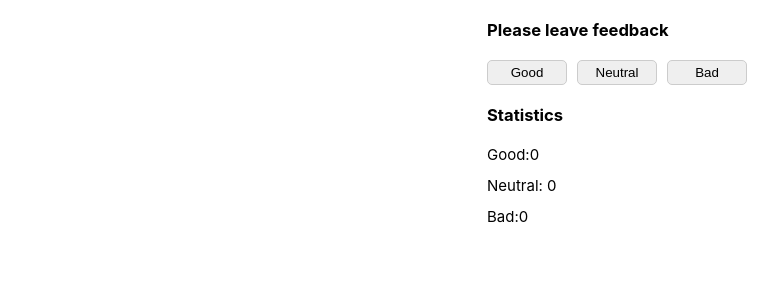
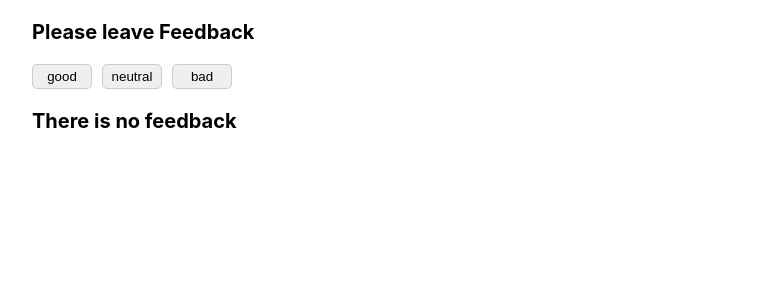
Before and after one commit to keastar/goit-react-hw-02-feedback, a React (Create React App) app: page / in a window 1280 px wide. Shown: the top 300 px of the page, without its empty margins (18-796 px from the left). Built offline with nearby package versions, Linux system fonts and the light colour scheme.

Commit message:
done 1st task from 2d HW!
done 1st task from 2d HW!

```diff
--- a/package.json
+++ b/package.json
@@ -7,9 +7,11 @@
     "@testing-library/jest-dom": "^5.16.3",
     "@testing-library/react": "^12.1.4",
     "@testing-library/user-event": "^13.5.0",
+    "nanoid": "^4.0.2",
     "react": "^18.1.0",
     "react-dom": "^18.1.0",
     "react-scripts": "5.0.1",
+    "shortid": "^2.2.16",
     "web-vitals": "^2.1.3"
   },
   "scripts": {
--- a/src/components/App.jsx
+++ b/src/components/App.jsx
@@ -1,13 +1,75 @@
-// import About from './About';
-import { Component } from 'react';
-import Container from './Container';
+import React, { Component } from 'react';
+import Section from './Section/Section';
+import FeedbackOptions from './FeedbackOptions/FeedbackOptions';
+import Statistics from './Statistics/Statistics';
+import Notification from './Notification/Notification';
+
 
 class App extends Component {
+  state = {
+    good: 0,
+    neutral: 0,
+    bad: 0,
+  };
+
+  countTotalFeedback = () => {
+    const { good, neutral, bad } = this.state;
+    const result = good + neutral + bad;
+    return result;
+
+  };
+
+  countPositiveFeedbackPercentage = () => {
+    const result = this.countTotalFeedback();
+    const { good } = this.state;
+    const percentage = (good * 100) / result;
+    return Math.round(percentage);
+  };
+
+  onLeaveFeedback = (event) => {
+    const name = event.target.name;
+    this.setState((prevState) => ({
+      [name]: prevState[name] + 1,
+    }));
+  };
 
   render() {
+    const { good, neutral, bad } = this.state;
+    const total = this.countTotalFeedback();
+    console.log(total);
+    const positivePercentage = this.countPositiveFeedbackPercentage();
+
+    const objKey = Object.keys(this.state);
+
     return (
-      <Container
-      />
+      <div
+        style={{
+        display: 'flex',
+        flexDirection: 'column',
+        height: '100vh',
+        alignItems: 'left',
+        fontSize: 40,
+        color: '#010101',
+        margin: '0 0 0 50px'
+      }}
+      >
+        < Section text="Please leave Feedback">
+          <FeedbackOptions options={objKey} onLeaveFeedback={this.onLeaveFeedback} />
+        </Section>
+
+        { total === 0 ? (
+            <Notification message="There is no feedback" />
+          ):( <Section text="Statistic">
+                  <Statistics
+                    good={good}
+                    neutral={neutral}
+                    bad={bad}
+                    total={total}
+                    positivePercentage={positivePercentage}
+                  />
+              </Section>)
+          }
+      </div>
     );
   }
 };
--- a/src/components/Container.js
+++ b/src/components/Container.js
@@ -1,5 +1,5 @@
 import { Component } from 'react';
-import Statistics from './Statistics/Statistics ';
+import Statistics from './Statistics/Statistics';
 
 class Container extends Component {
   render() {
@@ -14,7 +14,7 @@ class Container extends Component {
           color: '#010101',
         }}
       >
-        <Statistics />
+        {/* <Statistics /> */}
       </div>
     );
   }
--- /dev/null
+++ b/src/components/FeedbackOptions/FeedbackOptions.js
@@ -0,0 +1,28 @@
+import React from 'react';
+import shortid from 'shortid';
+import css from './FeedbackOptions.module.css';
+import PropTypes from 'prop-types';
+
+const FeedbackOptions = ({ options, onLeaveFeedback }) => {
+  return (
+    <div className={css.task1__buttons}>
+      {options.map(option => (
+        <button
+          key={shortid.generate()}
+          type="button"
+          name={option}
+          onClick={onLeaveFeedback}
+          className={css.task1__buttons_btn}
+        >
+          {option}
+        </button>
+      ))}
+    </div>
+  );
+};
+
+FeedbackOptions.propTypes = {
+  options: PropTypes.array.isRequired,
+  onLeaveFeedback: PropTypes.func.isRequired,
+};
+export default FeedbackOptions;
--- /dev/null
+++ b/src/components/FeedbackOptions/FeedbackOptions.module.css
@@ -0,0 +1,17 @@
+.task1__buttons {
+    display: flex;
+    flex-direction: row;
+    align-items: center;
+    /* margin: 20px 0; */
+
+}
+
+.task1__buttons_btn {
+    margin-right: 10px;
+    width: 60px;
+    height: 25px;
+    border-radius: 5px;
+    border-style: none;
+    border: 1px solid #ccc;
+    cursor: pointer;
+}
--- /dev/null
+++ b/src/components/Notification/Notification.js
@@ -0,0 +1,17 @@
+import React from 'react';
+// import css from '../Section/Section.module.css';
+import PropTypes from 'prop-types';
+
+const Notification = ({ message }) => {
+  return (
+    <>
+      <h5>{message}</h5>
+    </>
+  );
+};
+
+Notification.propTypes = {
+  message: PropTypes.string.isRequired,
+};
+
+export default Notification;
--- /dev/null
+++ b/src/components/Section/Section.js
@@ -0,0 +1,18 @@
+import React from 'react';
+import css from '../Section/Section.module.css';
+import PropTypes from 'prop-types';
+
+const Section = ({ text, children }) => {
+  return (
+    <>
+      <h5>{text}</h5>
+      {children}
+    </>
+  );
+};
+
+Section.propTypes = {
+  text: PropTypes.string.isRequired,
+};
+
+export default Section;
--- /dev/null
+++ b/src/components/Section/Section.module.css
@@ -0,0 +1,10 @@
+.task1__title {
+    display: flex;
+    font-size: 20px;
+    margin: 0;
+}
+
+h5 {
+    margin: 20px 0;
+    font-size: 20px;
+}
--- a/src/components/Statistics/Statistics .js
+++ /dev/null
@@ -1,82 +0,0 @@
-import { Component } from 'react';
-import css from './Statistics.module.css';
-
-class Statistics extends Component {
-  state = {
-    good: 0,
-    neutral: 0,
-    bad: 0,
-  };
-
-  handleGood = () => {
-    this.setState(prevState => {
-      return {
-        good: prevState.good + 1,
-      };
-    });
-  };
-
-  handleNeutral = () => {
-    this.setState(prevState => {
-      return {
-        neutral: prevState.neutral + 1,
-      };
-    });
-  };
-  handleBad = () => {
-    this.setState(prevState => {
-      return {
-        bad: prevState.bad + 1,
-      };
-    });
-  };
-
-  render() {
-    return (
-      <div className={css.task1}>
-        <div className={css.task1__title}>
-          <h5>Please leave feedback</h5>
-        </div>
-        <div className={css.task1__buttons}>
-          <button
-            type="button"
-            onClick={this.handleGood}
-            className={css.task1__buttons_btn}
-          >
-            Good
-          </button>
-          <button
-            type="button"
-            onClick={this.handleNeutral}
-            className={css.task1__buttons_btn}
-          >
-            Neutral
-          </button>
-          <button
-            type="button"
-            onClick={this.handleBad}
-            className={css.task1__buttons_btn}
-          >
-            Bad
-          </button>
-        </div>
-        <div className={css.task1__title}>
-          <h5>Statistics</h5>
-        </div>
-        <div className={css.task1__text}>
-          <p className={css.task1__text_p}>
-            Good:<span>{this.state.good}</span>
-          </p>
-          <p className={css.task1__text_p}>
-            Neutral: <span>{this.state.neutral}</span>
-          </p>
-          <p className={css.task1__text_p}>
-            Bad:<span>{this.state.bad}</span>
-          </p>
-        </div>
-      </div>
-    );
-  }
-}
-
-export default Statistics;
--- /dev/null
+++ b/src/components/Statistics/Statistics.js
@@ -0,0 +1,37 @@
+import React from 'react';
+import css from './Statistics.module.css';
+import PropTypes from 'prop-types';
+
+const Statistics = ({ good, neutral, bad, total, positivePercentage }) => {
+  return (
+    <div className={css.task1}>
+      <div className={css.task1__text}>
+        <p className={css.task1__text_p}>
+          Good:<span>{good}</span>
+        </p>
+        <p className={css.task1__text_p}>
+          Neutral: <span>{neutral}</span>
+        </p>
+        <p className={css.task1__text_p}>
+          Bad:<span>{bad}</span>
+        </p>
+        <p className={css.task1__text_p}>
+          Total:<span>{total}</span>
+        </p>
+        <p className={css.task1__text_p}>
+          Positive Percentage:<span>{positivePercentage}%</span>
+        </p>
+      </div>
+    </div>
+  );
+};
+
+Statistics.propTypes = {
+  good: PropTypes.number.isRequired,
+  neutral: PropTypes.number.isRequired,
+  bad: PropTypes.number.isRequired,
+  total: PropTypes.number.isRequired,
+  positivePercentage: PropTypes.number.isRequired,
+};
+
+export default Statistics;
--- a/src/components/Statistics/Statistics.module.css
+++ b/src/components/Statistics/Statistics.module.css
@@ -4,35 +4,9 @@
     align-items: start;
     justify-content: flex-start;
 }
-
-.task1__title{
-    font-size: 20px;
-    margin: 0;
-}
-
-h5, h6 {
-    margin: 20px 0;
-}
-
-.task1__buttons {
-    display: flex;
-    flex-direction: row;
-    align-items: center;
-
-}
-.task1__buttons_btn {
-    margin-right: 10px;
-    width: 80px;
-    height: 25px;
-    border-radius: 5px;
-    border-style: none;
-    border: 1px solid #ccc;
-}
-
 .task1__text{
     font-size: 10px;
 }
-
 .task1__text_p {
     font-size: 15px;
     margin: 0 0 12px 0;
```
Also changed, not shown: 1 other file (tests, documents, lock files or other folders).
